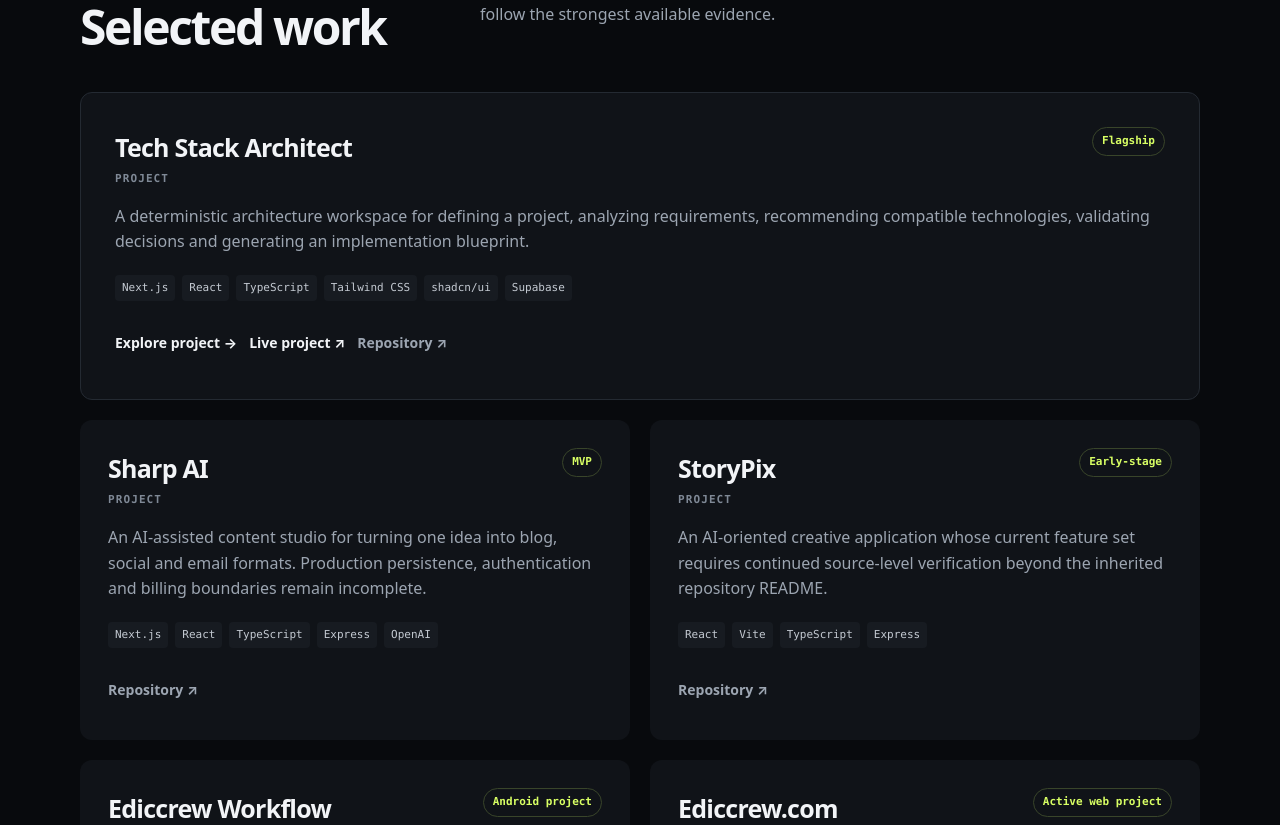
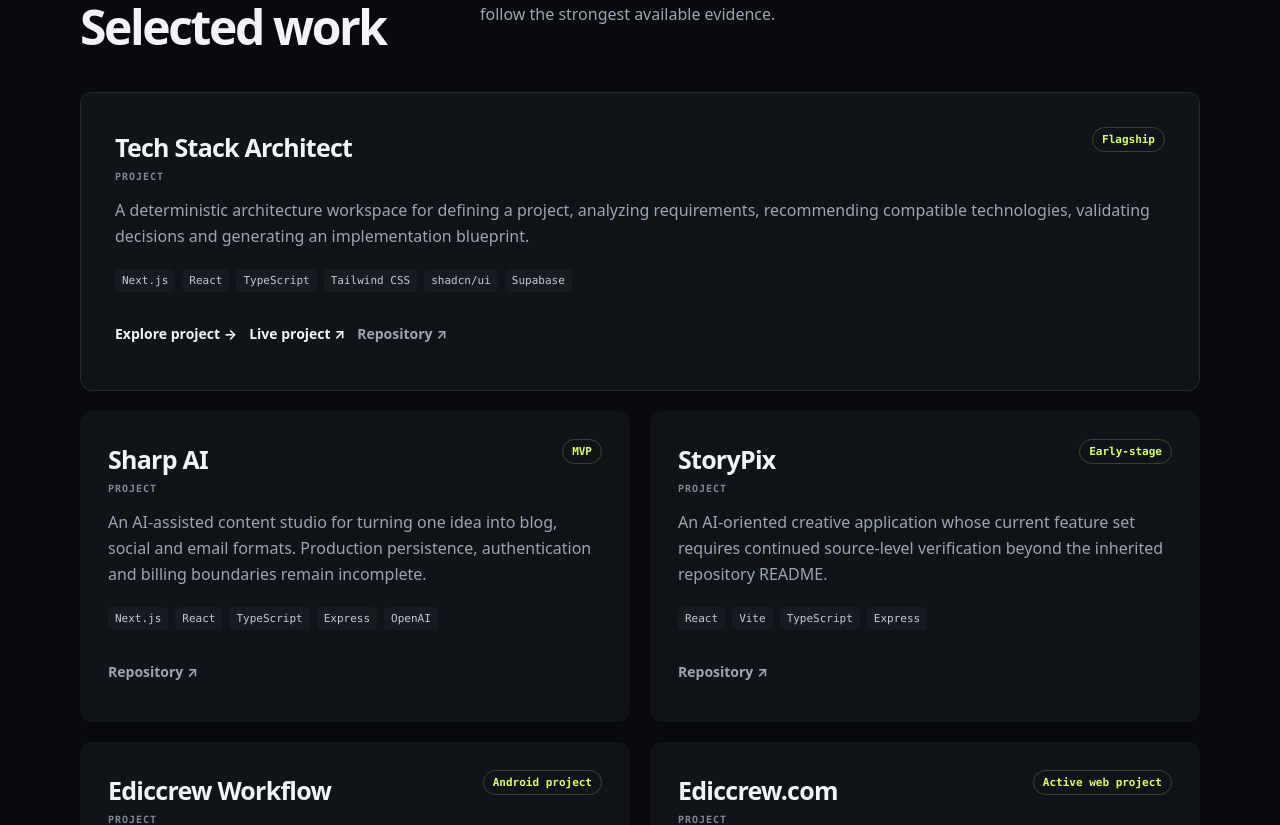
Before and after one commit to davidifeanyicelestine586-arch/David-Ifeanyi, a Next.js app: page / in a window 1280 px wide. Shown: the part 1362-2187 px from the top of the page. Built offline with nearby package versions, Linux system fonts and the light colour scheme; no server answers.

Commit message:
fix: preserve intentional technical text sizing

```diff
--- a/app/typography.css
+++ b/app/typography.css
@@ -4,14 +4,10 @@
   --type-display-tracking: -0.07em;
   --type-heading-leading: 1.05;
   --type-heading-tracking: -0.05em;
-  --type-body-size: 16px;
   --type-body-leading: 1.6;
-  --type-lede-size: clamp(18px, 2vw, 23px);
   --type-label-size: 11px;
   --type-label-leading: 1.4;
   --type-label-tracking: 0.08em;
-  --type-technical-size: 11px;
-  --type-technical-leading: 1.5;
 }
 
 /* Narrative type: human-facing content stays in the primary family. */
@@ -51,19 +47,6 @@
   color: var(--accent);
 }
 
-/* Monospace remains reserved for information that benefits from a technical reading cue. */
-.project-type,
-.status,
-.tag,
-.workflow,
-.skill-index,
-.year,
-.project-meta,
-.mono {
-  font-size: var(--type-technical-size);
-  line-height: var(--type-technical-leading);
-}
-
 @media (max-width: 800px) {
   h1 {
     font-size: clamp(44px, 11vw, 76px);
```
